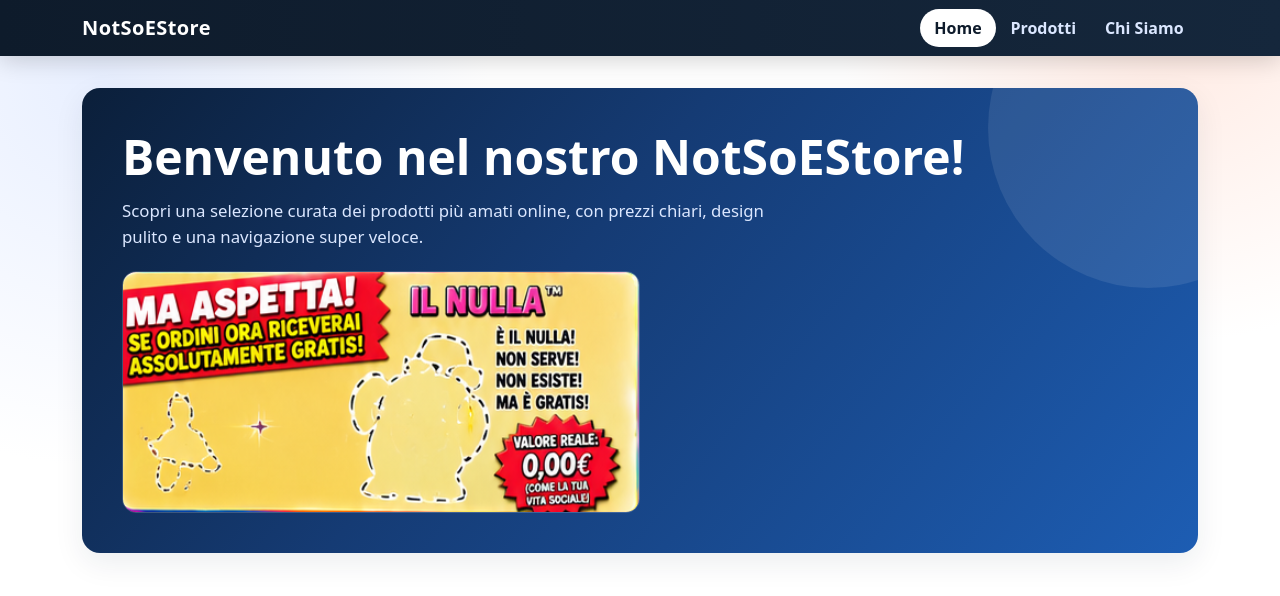
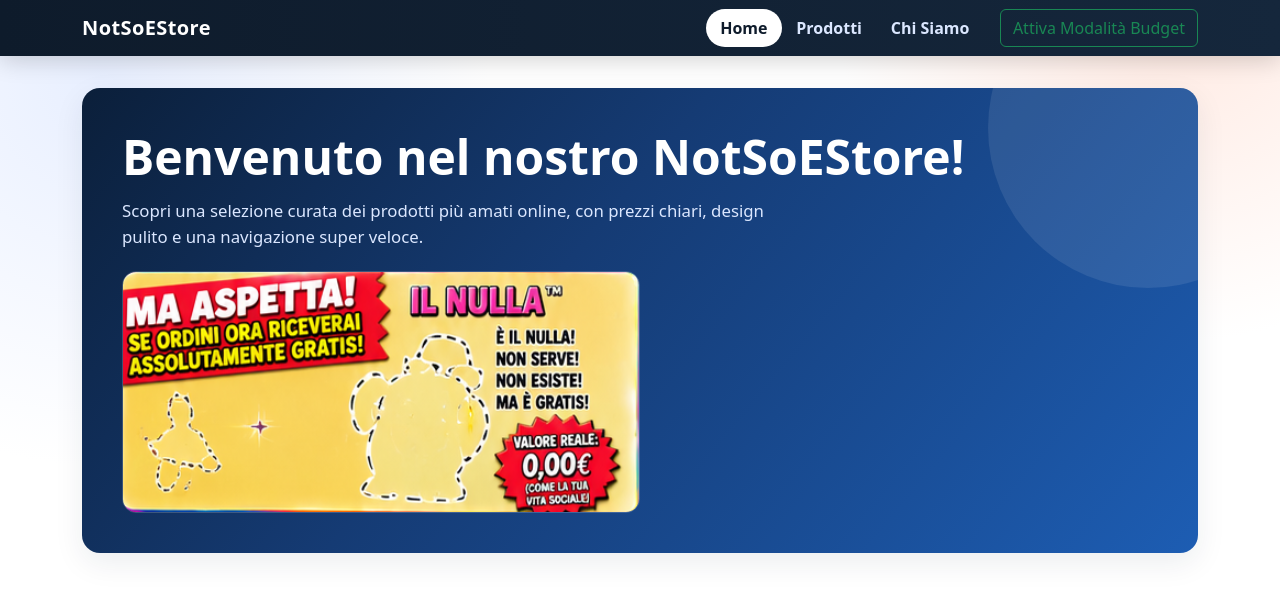
Before and after one commit to depasca-raffaele/react-context-api, a React (Vite) app: page / in a window 1280 px wide. Shown: the top 596 px of the page. Built offline with nearby package versions, Linux system fonts and the light colour scheme.

Commit message:
aggiunto tasto per passare in modalità budget

```diff
--- a/src/components/Navbar.jsx
+++ b/src/components/Navbar.jsx
@@ -1,7 +1,10 @@
 import { NavLink } from "react-router-dom";
+import { useContext } from "react";
+import { BudgetContext } from "../context/BudgetContext";
 import "bootstrap/dist/css/bootstrap.min.css";
 
 export default function Navbar() {
+  const { budgetMode, setBudgetMode } = useContext(BudgetContext);
   return (
     <nav className="navbar navbar-expand-lg">
       <div className="container">
@@ -39,6 +42,12 @@
               </NavLink>
             </li>
           </ul>
+          <button
+           className={`btn ms-3 ${budgetMode ? "btn-success" : "btn-outline-success"}`}
+           onClick={() => setBudgetMode(!budgetMode)}>
+            {budgetMode ? "Disattiva Modalità Budget" : "Attiva Modalità Budget"}
+
+          </button>
         </div>
       </div>
     </nav>
```
